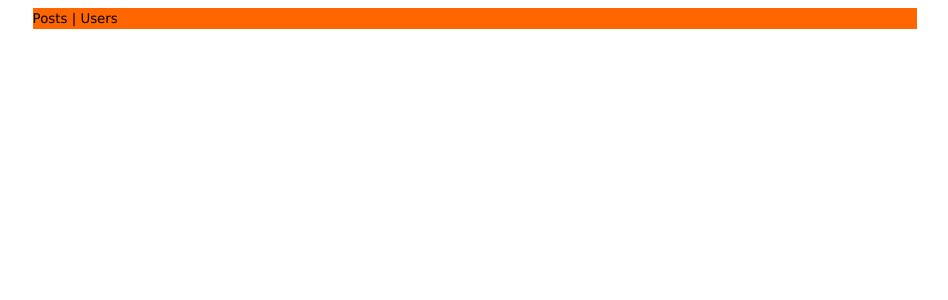
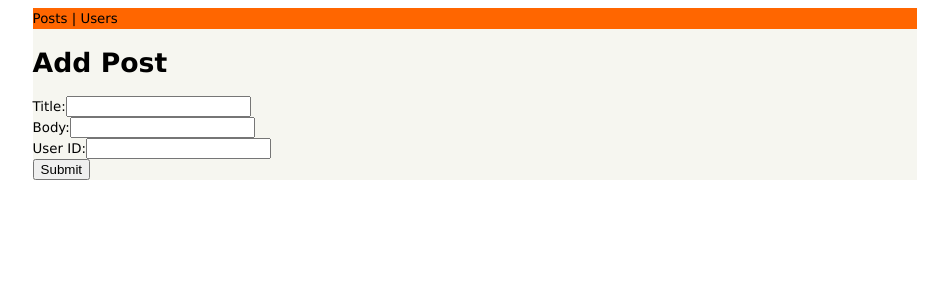
Before and after one commit to alexknipfer/angular-hn-clone, an Angular app: page /add-post in a window 1280 px wide. Before the commit this address led to /. Shown: the top 300 px of the page, without its empty margins (165-1113 px from the left). Built offline with nearby package versions, Linux system fonts and the light colour scheme.

Commit message:
Begin add post form

```diff
--- a/src/app/app-routing.module.ts
+++ b/src/app/app-routing.module.ts
@@ -3,11 +3,13 @@ import { Routes, RouterModule } from '@angular/router'
 import { PostsComponent } from './views/posts/posts.component'
 import { UsersComponent } from './views/users/users.component'
 import { CommentsComponent } from './views/comments/comments.component'
+import { AddPostFormComponent } from './forms/add-post-form/add-post-form.component'
 
 const routes: Routes = [
   { path: '', component: PostsComponent },
   { path: 'users', component: UsersComponent },
-  { path: 'comments', component: CommentsComponent }
+  { path: 'comments', component: CommentsComponent },
+  { path: 'add-post', component: AddPostFormComponent }
 ]
 
 @NgModule({
--- /dev/null
+++ b/src/app/forms/add-post-form/add-post-form.component.html
@@ -0,0 +1,20 @@
+<h1>Add Post</h1>
+<form (ngSubmit)="onSubmit()">
+  <div class="form-group">
+    <label for="title">Title:</label>
+    <input type="text" id="title" required>
+  </div>
+
+  <div class="form-group">
+    <label for="body">Body:</label>
+    <input type="text" id="body">
+  </div>
+
+  <div class="form-group">
+    <label for="userId">User ID:</label>
+    <input type="text" id="userId">
+  </div>
+
+  <button type="submit" class="btn btn-success">Submit</button>
+
+</form>
--- /dev/null
+++ b/src/app/forms/add-post-form/add-post-form.component.ts
@@ -0,0 +1,16 @@
+import { Component, OnInit } from '@angular/core'
+
+@Component({
+  selector: 'app-add-post-form',
+  templateUrl: './add-post-form.component.html',
+  styleUrls: ['./add-post-form.component.css']
+})
+export class AddPostFormComponent {
+  submitted: boolean = false
+
+  // constructor() { }
+
+  onSubmit() {
+    this.submitted = true
+  }
+}
```
Also changed, not shown: src/app/app.module.ts (+6 -4 lines), src/app/forms/add-post-form/add-post-form.component.css (added), 1 other file (tests, documents, lock files or other folders).
